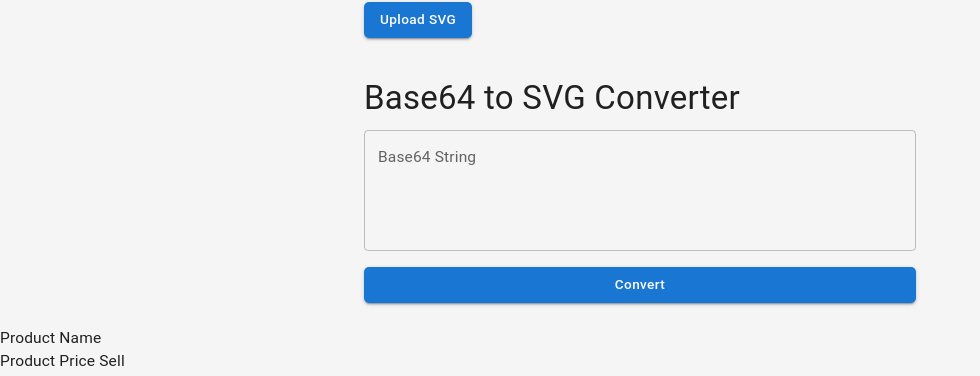
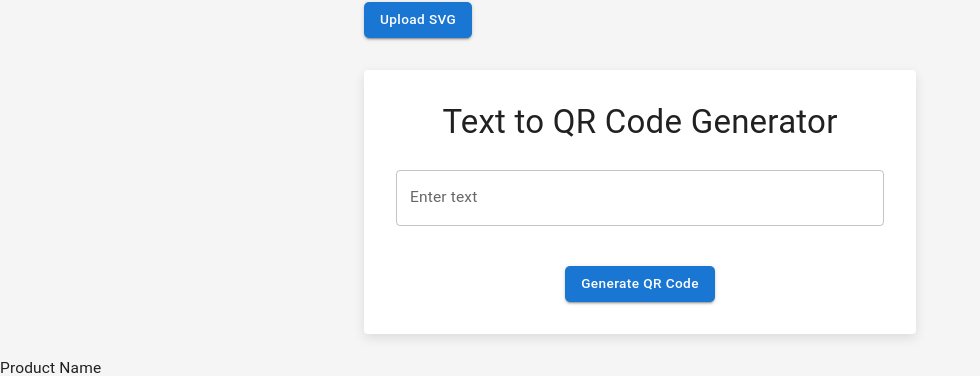
Before and after one commit to Acher0N/iMS, a React (Vite) app: page / in a window 1280 px wide. Shown: the part 1110-1486 px from the top of the page, without its empty margins (0-980 px from the left). Built offline with nearby package versions, Linux system fonts and the light colour scheme.

Commit message:
Add acrylic blur effect to login form

```diff
--- a/src/App.jsx
+++ b/src/App.jsx
@@ -13,6 +13,7 @@ import { Invoice } from "./app/invoice";
 import Product from "./app/Products/Product";
 import Customer from "./app/customers/Customer";
 import B642SVG from "./Modules/B642SVG";
+import QRCodeGenerator from "./Modules/B642SVG";
 
 const App = () => {
   const theme = useTheme();
@@ -60,7 +61,7 @@ const App = () => {
       </Box>
       <SvgToBase64 />
 
-      <B642SVG />
+      <QRCodeGenerator />
       <br />
       <Product />
       <br />
--- a/src/Modules/B642SVG.jsx
+++ b/src/Modules/B642SVG.jsx
@@ -1,42 +1,53 @@
 import React, { useState } from "react";
-import { TextField, Button, Container, Typography, Box } from "@mui/material";
+import QRCode from "qrcode";
+import { Container, TextField, Button, Typography, Box, Link, Grid, Paper } from "@mui/material";
 
-const Base64ToImage = () => {
-  const [base64, setBase64] = useState("");
-  const [imageSrc, setImageSrc] = useState("");
+const QRCodeGenerator = () => {
+  const [text, setText] = useState("");
+  const [qrCodeUrl, setQrCodeUrl] = useState("");
 
-  const handleConvert = () => {
-    setImageSrc(base64);
+  const generateQRCode = async () => {
+    try {
+      const url = await QRCode.toDataURL(text);
+      setQrCodeUrl(url);
+    } catch (err) {
+      console.error(err);
+    }
   };
 
   return (
-    <Container maxWidth="sm" sx={{ mt: 5 }}>
-      <Typography variant="h4" gutterBottom>
-        Base64 to SVG Converter
-      </Typography>
-      <TextField
-        label="Base64 String"
-        multiline
-        rows={4}
-        variant="outlined"
-        fullWidth
-        value={base64}
-        onChange={(e) => setBase64(e.target.value)}
-        sx={{ mb: 2 }}
-      />
-      <Button variant="contained" color="primary" onClick={handleConvert} fullWidth>
-        Convert
-      </Button>
-      {imageSrc && (
-        <Box mt={4} textAlign="center">
-          <Typography variant="h6" gutterBottom>
-            Converted Image:
-          </Typography>
-          <img src={`${imageSrc}`} alt="Converted" style={{ maxWidth: "100%" }} />
-        </Box>
-      )}
+    <Container maxWidth="sm" style={{ marginTop: "2rem" }}>
+      <Paper elevation={3} style={{ padding: "2rem" }}>
+        <Typography variant="h4" gutterBottom align="center">
+          Text to QR Code Generator
+        </Typography>
+        <Grid container spacing={2}>
+          <Grid item xs={12}>
+            <TextField variant="outlined" fullWidth margin="normal" label="Enter text" value={text} onChange={(e) => setText(e.target.value)} />
+          </Grid>
+          <Grid item xs={12} style={{ textAlign: "center" }}>
+            <Button variant="contained" color="primary" onClick={generateQRCode} style={{ marginTop: "1rem" }}>
+              Generate QR Code
+            </Button>
+          </Grid>
+          {qrCodeUrl && (
+            <Grid item xs={12} style={{ textAlign: "center" }}>
+              <Box mt={4}>
+                <img src={qrCodeUrl} alt="Generated QR Code" style={{ maxWidth: "100%" }} />
+                <Box mt={2}>
+                  <Link href={qrCodeUrl} download="qrcode.png" underline="none">
+                    <Button variant="contained" color="secondary">
+                      Download QR Code
+                    </Button>
+                  </Link>
+                </Box>
+              </Box>
+            </Grid>
+          )}
+        </Grid>
+      </Paper>
     </Container>
   );
 };
 
-export default Base64ToImage;
+export default QRCodeGenerator;
--- a/src/app/invoice/Invoice57mm.jsx
+++ b/src/app/invoice/Invoice57mm.jsx
@@ -49,7 +49,6 @@ const Invoice57mm = ({ reference, orderNo = 1, orderID = "F123ABC", shop = {}, c
     },
 
     header: {
-      height: "240px",
       width: "100%",
       display: "flex",
       flexDirection: "column",
@@ -89,9 +88,7 @@ const Invoice57mm = ({ reference, orderNo = 1, orderID = "F123ABC", shop = {}, c
     },
 
     thankYouNote: {
-      width: "150px",
-      height: "150px",
-      mb: "30px",
+      width: "100%",
     },
   };
 
@@ -170,7 +167,14 @@ const Invoice57mm = ({ reference, orderNo = 1, orderID = "F123ABC", shop = {}, c
   );
 
   const Item = ({ item }) => (
-    <Box sx={{ display: "grid", gridTemplateColumns: "15px 1fr 1fr 1fr 1fr 1fr", fontSize: "13px", gap: "10px" }}>
+    <Box
+      sx={{
+        display: "grid",
+        gridTemplateColumns: "15px 1fr 1fr 1fr 1fr 1fr",
+        fontSize: "13px",
+        gap: "10px",
+      }}
+    >
       <Typography>{item.id}</Typography>
       <Typography>{item.productName}</Typography>
       <Typography>{item.qty}</Typography>
@@ -195,7 +199,16 @@ const Invoice57mm = ({ reference, orderNo = 1, orderID = "F123ABC", shop = {}, c
 
   const ThankYouNote = () => (
     <Box sx={styles.thankYouNote}>
-      <img src="" id="qrImg" alt="QR Code" width="130px" height="130px" style={{ objectFit: "contain" }} />
+      <Line />
+      <img
+        src=""
+        id="qrImg"
+        alt="QR Code"
+        width="130px"
+        height="130px"
+        style={{ objectFit: "contain", border: "1px solid #ccc", borderRadius: "5px" }}
+      />
+      <Line />
       <Typography
         variant="h6"
         sx={{
@@ -203,7 +216,7 @@ const Invoice57mm = ({ reference, orderNo = 1, orderID = "F123ABC", shop = {}, c
           fontFamily: "monospace",
           textAlign: "center",
           lineHeight: "1",
-          mb: "15px",
+          my: "15px",
         }}
       >
         Thank You For Shopping
--- a/src/app/invoice/InvoiceA4.jsx
+++ b/src/app/invoice/InvoiceA4.jsx
@@ -62,6 +62,18 @@ const InvoiceA4 = ({ shop = {}, cart = {}, QR_STRING }) => {
       paddingBottom: "20px",
       borderBottom: "1px solid #ccc",
     },
+
+    QR: {
+      display: "flex",
+      width: "130px",
+      height: "130px",
+      justifyContent: "center",
+      border: "1px solid #ccc",
+      padding: "0px",
+      borderRadius: "5px",
+      overflow: "hidden",
+    },
+
     itemsHeader: {
       display: "grid",
       gridTemplateColumns: "50px 1fr 1fr 1fr 1fr 1fr 1fr 1fr",
@@ -92,9 +104,9 @@ const InvoiceA4 = ({ shop = {}, cart = {}, QR_STRING }) => {
       alignItems: "flex-end",
       // background: "#ddd",
       background: "#cccccc40",
-
       borderRadius: "5px",
     },
+
     policy: {
       textAlign: "center",
       background: "#cccccc40",
@@ -190,11 +202,11 @@ const InvoiceA4 = ({ shop = {}, cart = {}, QR_STRING }) => {
       </div>
       <div style={{ padding: "0 20px 0 0" }}>
         <TextSpliterV2 data={`Customer - (العميل) - Kareem Ahmed`} sx={{ gridTemplateColumns: "130px 5px  1fr " }} />
+        <TextSpliterV2 data={`Company - (الشركة) - ${"MaxSteel"}`} sx={{ gridTemplateColumns: "130px 5px  1fr " }} />
         <TextSpliterV2 data={`Phone - (الهاتف) - ${shop.phone}`} sx={{ gridTemplateColumns: "130px 5px  1fr " }} />
         <TextSpliterV2 data={`VAT No - (رقم الضريبي) - 23143578390264`} sx={{ gridTemplateColumns: "130px 5px  1fr " }} />
-        <TextSpliterV2 data={`Company - (الشركة) - ${"MaxSteel"}`} sx={{ gridTemplateColumns: "130px 5px  1fr " }} />
       </div>
-      <div style={{ display: "flex", justifyContent: "center", border: "1px solid #ccc", padding: "0px", borderRadius: "5px", overflow: "hidden" }}>
+      <div style={{ ...styles.QR }}>
         <img id="qrImgbig" width="130px" height="130px" alt="QR Code" />
       </div>
     </div>
```
